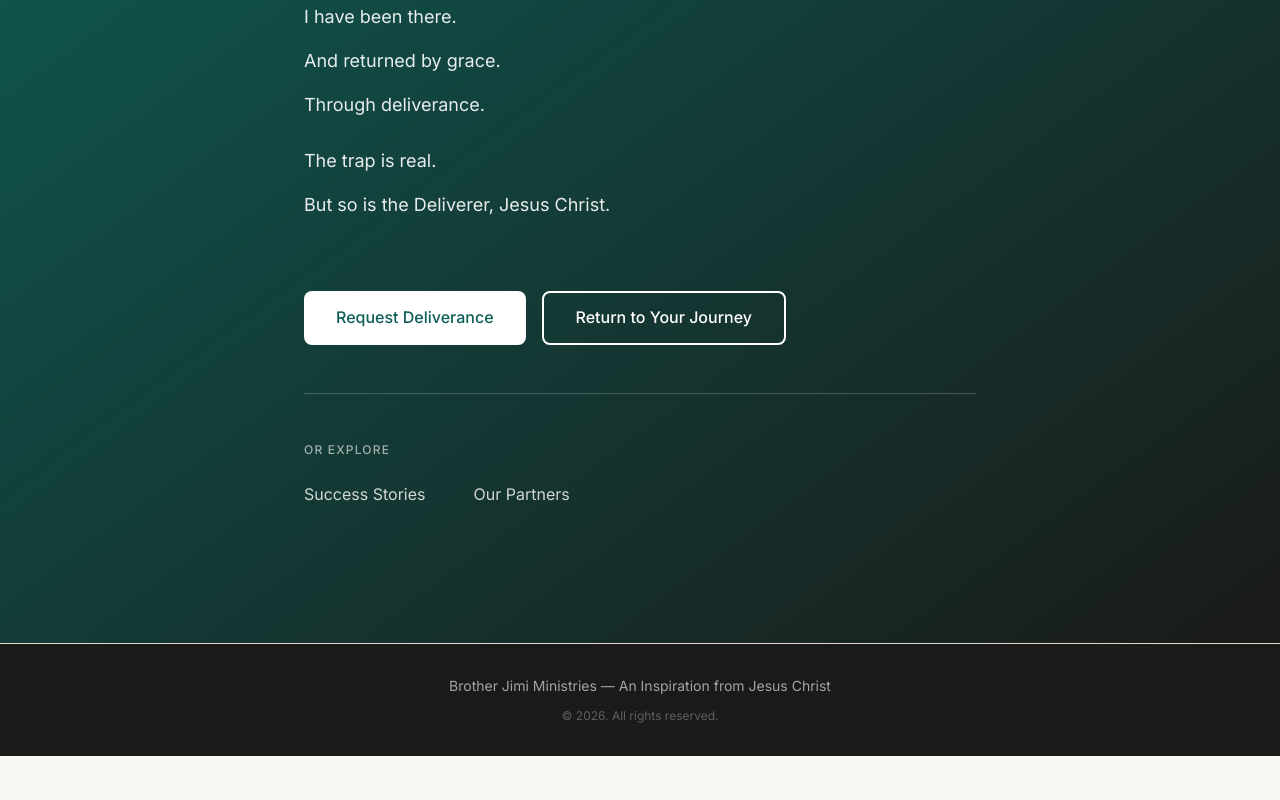
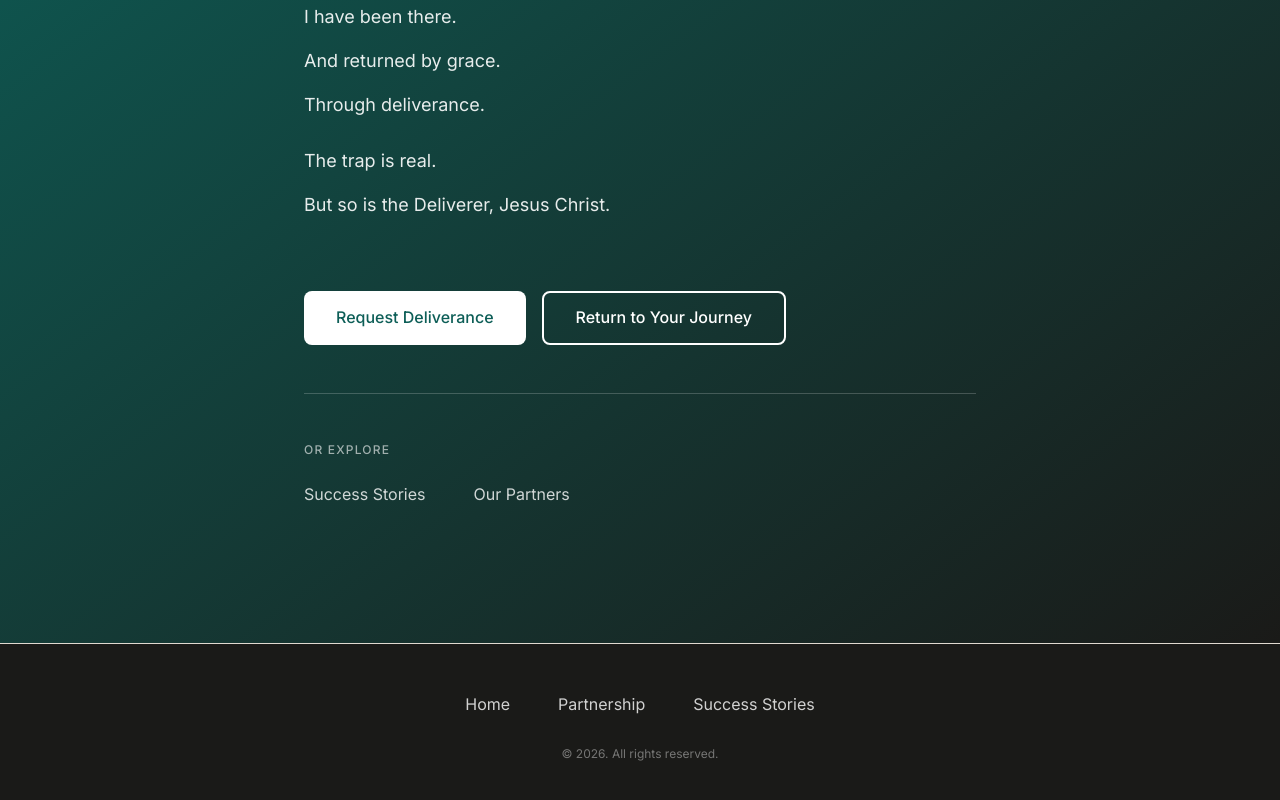
Before and after one commit to whoisjimilitan/restoration-community, a Next.js app in the folder apps/web/: page / in a window 1280 px wide. Shown: the part 4112-4912 px from the top of the page. Before the commit the page ends 4868 px from the top, so only its background shows below. Built offline with nearby package versions, Linux system fonts and the light colour scheme.

Commit message:
refactor: Simplify landing page footer - remove branding text, keep navigation links only

```diff
--- a/apps/web/src/app/page.tsx
+++ b/apps/web/src/app/page.tsx
@@ -385,10 +385,35 @@ export default function Home() {
       </AnimatePresence>
 
       {/* Footer */}
-      <footer className="w-full py-8 px-6 sm:px-8 md:px-12 bg-rc-text border-t border-rc-border">
-        <div className="max-w-2xl mx-auto text-center space-y-3">
-          <p className="text-white/60 text-sm">Brother Jimi Ministries — An Inspiration from Jesus Christ</p>
-          <p className="text-white/30 text-xs">© 2026. All rights reserved.</p>
+      <footer className="w-full px-6 sm:px-8 md:px-12 py-12 bg-rc-text border-t border-rc-border text-center">
+        <div className="max-w-2xl mx-auto space-y-6">
+          {/* Navigation Links */}
+          <div className="flex flex-col sm:flex-row items-center justify-center gap-6 sm:gap-12">
+            <a
+              href="/"
+              className="text-white/80 hover:text-white transition-colors group"
+            >
+              Home
+              <span className="block h-px w-0 group-hover:w-full bg-white transition-all duration-300 mt-1"></span>
+            </a>
+            <a
+              href="/partnership"
+              className="text-white/80 hover:text-white transition-colors group"
+            >
+              Partnership
+              <span className="block h-px w-0 group-hover:w-full bg-white transition-all duration-300 mt-1"></span>
+            </a>
+            <a
+              href="/testimonies"
+              className="text-white/80 hover:text-white transition-colors group"
+            >
+              Success Stories
+              <span className="block h-px w-0 group-hover:w-full bg-white transition-all duration-300 mt-1"></span>
+            </a>
+          </div>
+
+          {/* Copyright Only */}
+          <p className="text-white/40 text-xs">© 2026. All rights reserved.</p>
         </div>
       </footer>
     </div>
```
